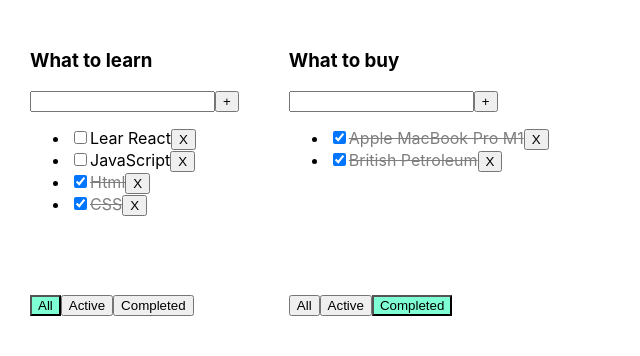
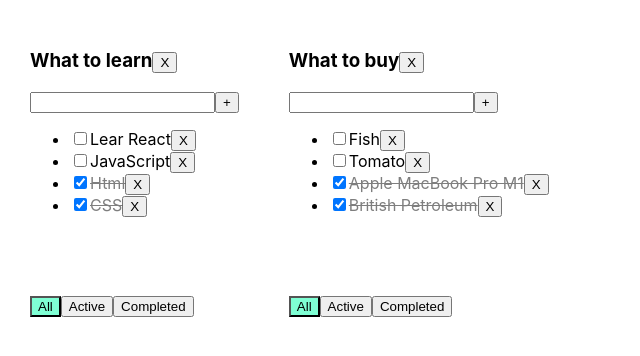
Before and after one commit to Alex8R/SuperToDoList, a React (Create React App) app: page / in a window 1280 px wide. Shown: the top 356 px of the page, without its empty margins (0-640 px from the left). Built offline with nearby package versions, Linux system fonts and the light colour scheme.

Commit message:
added remove todolist button and logic

```diff
--- a/src/App.tsx
+++ b/src/App.tsx
@@ -28,7 +28,7 @@
 
     const [todoLists, setTodoLists] = useState<Array<TodoListType>>([
         {id: todoListId1, title: "What to learn", filter: "all"},
-        {id: todoListId2, title: "What to buy", filter: "completed"},
+        {id: todoListId2, title: "What to buy", filter: "all"},
     ]);
     const [tasks, setTasks] = useState<TaskStateType>({
         [todoListId1]: [
@@ -71,6 +71,10 @@
         setTasks({...tasks})
     };
 
+    function removeTodoList(id: string) {
+        setTodoLists(todoLists.filter(todoList => todoList.id !==id));
+        delete tasks[id]
+    };
     return (
         <div className="App">
             {
@@ -90,6 +94,7 @@
                             changeFilter={changeFilter}
                             addTask={addTask}
                             changeTaskStatus={changeTaskStatus}
+                            removeTodoList={removeTodoList}
                         />
                     )
                 })
--- a/src/components/TodoList.tsx
+++ b/src/components/TodoList.tsx
@@ -10,6 +10,7 @@
     changeFilter: (filter: FilterValuesType, todoListId: string) => void
     addTask: (taskTitle: string, todoListId: string) => void
     changeTaskStatus: (taskId: string, isDone: boolean, todoListId: string) => void
+    removeTodoList: (id: string) => void
 }
 
 function TodoList(props: TodoListPropsType) {
@@ -28,18 +29,20 @@
         setNewTaskTitle(event.currentTarget.value);
         setError('');
     };
-
     const onInputSubmitHandler = (event: KeyboardEvent<HTMLInputElement>) => {
         if (event.key === "Enter") addTaskHandler();
     };
-
     const onAllClickHandler = () => props.changeFilter("all", props.id);
     const onActiveClickHandler = () => props.changeFilter("active", props.id);
     const onCompletedClickHandler = () => props.changeFilter("completed", props.id);
+    const onRemoveTodoList = () => props.removeTodoList(props.id);
 
     return (
         <div>
-            <h3>{props.title}</h3>
+            <h3>
+                {props.title}
+                <button onClick={onRemoveTodoList}>X</button>
+            </h3>
             <div>
                 <input
                     className={error ? 'error' : ''}
```
